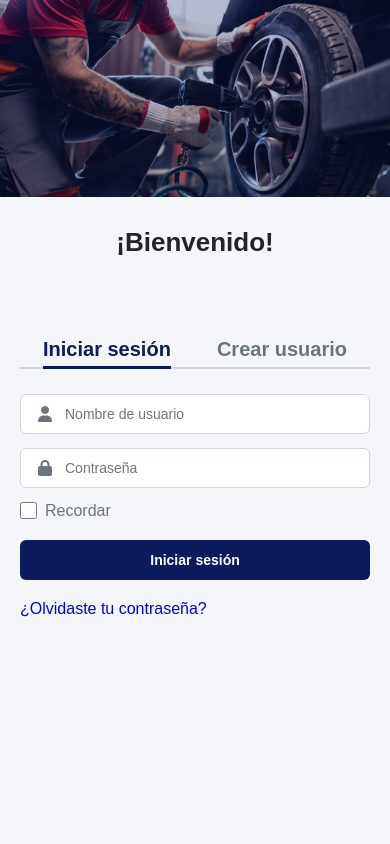
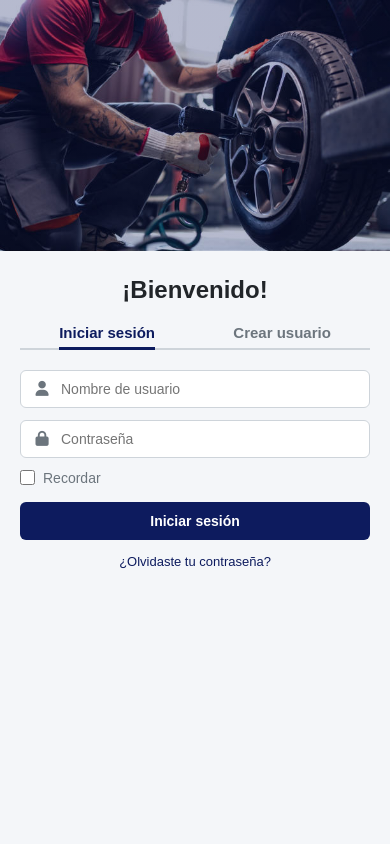
Before and after one commit to Luci1274/PPI_gomeria_codigo, a Python web app: template src/template/iniciar_sesion.html in a window 390 px wide. Run offline with Jinja, Linux system fonts and the light colour scheme; the template is opened without the code that fills it, so the values that code supplies are empty.

Commit message:
Cambios en los tamaños

```diff
--- a/src/static/css/iniciar_sesion.css
+++ b/src/static/css/iniciar_sesion.css
@@ -28,13 +28,13 @@
     padding: 24px;
 }
 
-/* CONTENEDOR GENERAL */
+/* CONTENEDOR GENERAL  */
 .contenedor_iniciar_sesion {
     width: 100%;
-    max-width: 1200px;
-    min-height: 700px;
+    max-width: 820px;
+    min-height: 440px;
     display: flex;
-    border-radius: 20px;
+    border-radius: 16px;
     overflow: hidden;
     box-shadow: 0 15px 35px rgba(0,0,0,0.25);
     background-color: var(--color_fondo_alternativo);
@@ -54,15 +54,15 @@
     display: flex;
     flex-direction: column;
     justify-content: center;
-    padding: 40px;
+    padding: 30px 35px;
 }
 
 /* Título */
 #caja_titulo h1 {
     text-align: center;
-    font-size: 40px;
+    font-size: 28px;
     color: var(--color_texto);
-    margin-bottom: 80px;
+    margin-bottom: 20px;
     font-weight: 700;
 }
 
@@ -70,14 +70,14 @@
 #caja_opciones {
     display: flex;
     justify-content: space-around;
-    margin-bottom: 25px;
+    margin-bottom: 20px;
     border-bottom: 2px solid var(--color_input_borde);
     padding-bottom: 6px;
 }
 
 #caja_opciones a {
     text-decoration: none;
-    font-size: 20px;
+    font-size: 15px;
     color: var(--color_texto_mutado);
     font-weight: 600;
     transition: color 0.3s;
@@ -98,9 +98,9 @@
     align-items: center;
     background-color: var(--color_input_bg);
     border: 1px solid var(--color_input_borde);
-    padding: 11px 14px;
+    padding: 10px 12px;
     border-radius: 6px;
-    margin-bottom: 14px;
+    margin-bottom: 12px;
     transition: border-color 0.3s, box-shadow 0.3s;
 }
 
@@ -117,9 +117,9 @@
 }
 
 .icono_input i {
-    font-size: 16px;
+    font-size: 15px;
     color: var(--color_texto_mutado);
-    width: 20px;
+    width: 18px;
     text-align: center;
 }
 
@@ -137,9 +137,9 @@
     color: var(--color_texto_error);
     background-color: #f8d7da;
     border: 1px solid #f5c6cb;
-    padding: 10px 12px;
+    padding: 8px 12px;
     border-radius: 6px;
-    margin-bottom: 14px;
+    margin-bottom: 12px;
     font-size: 13px;
     font-weight: 500;
     text-align: center;
@@ -150,19 +150,19 @@
     display: flex;
     align-items: center;
     gap: 8px;
-    margin-bottom: 20px;
+    margin-bottom: 16px;
     cursor: pointer;
     user-select: none;
 }
 
 .recordar input[type="checkbox"] {
-    width: 17px;
-    height: 17px;
+    width: 15px;
+    height: 15px;
     cursor: pointer;
 }
 
 .recordar label {
-    font-size: 16px;
+    font-size: 14px;
     color: var(--color_texto_mutado);
     cursor: pointer;
 }
@@ -170,8 +170,8 @@
 /* Botón compacto */
 button {
     width: 100%;
-    padding: 12px;
-    margin-bottom: 20px;
+    padding: 11px;
+    margin-bottom: 14px;
     border: none;
     border-radius: 6px;
     background-color: var(--color_boton);
@@ -195,35 +195,34 @@
 }
 
 .recuperar_contraseña {
-    font-size: 16px;
+    font-size: 13px;
     text-decoration: none;
+    color: var(--color_boton);
+    text-align: center;
+    display: block;
 }
 
 .recuperar_contraseña:hover {
-    color: #00fa;
     text-decoration: underline;
 }
-/* ==========================================================================
-   MEDIA QUERIES (RESPONSIVE)
-   ========================================================================== */
 
+/* RESPONSIVE */
 @media (max-width: 992px) {
     .contenedor_iniciar_sesion {
         flex-direction: column;
         min-height: auto;
         height: auto;
         width: 100%;
-        max-width: 440px;
+        max-width: 420px;
     }
     .caja_imagen {
-        height: 180px;
+        height: 160px;
     }
     #caja_iniciar_sesion {
-        padding: 35px 25px;
+        padding: 25px 20px;
     }
 }
 
-/*Movil*/
 @media (max-width: 480px) {
     body {
         padding: 0;
@@ -237,15 +236,15 @@
         box-shadow: none;
     }
     .caja_imagen {
-        height: 180px;
+        height: 160px;
     }
     #caja_iniciar_sesion {
-        padding: 30px 20px;
+        padding: 25px 20px;
         justify-content: flex-start;
         flex: 1;
     }
 
     #caja_titulo h1 {
-        font-size: 26px;
+        font-size: 24px;
     }
 }
```
